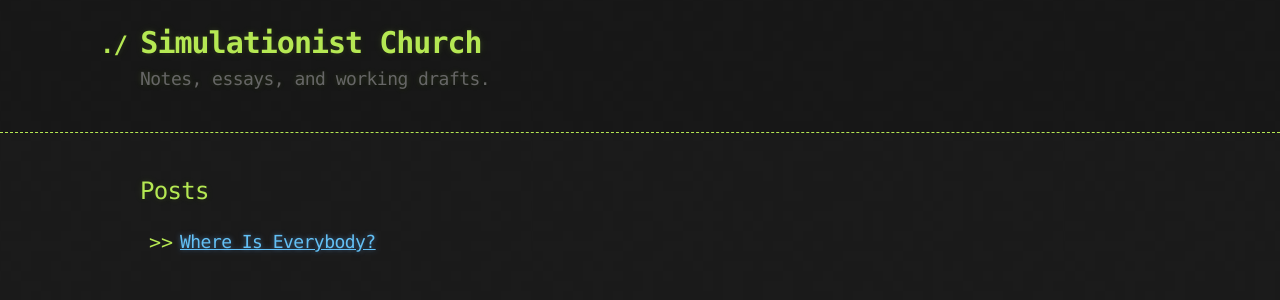
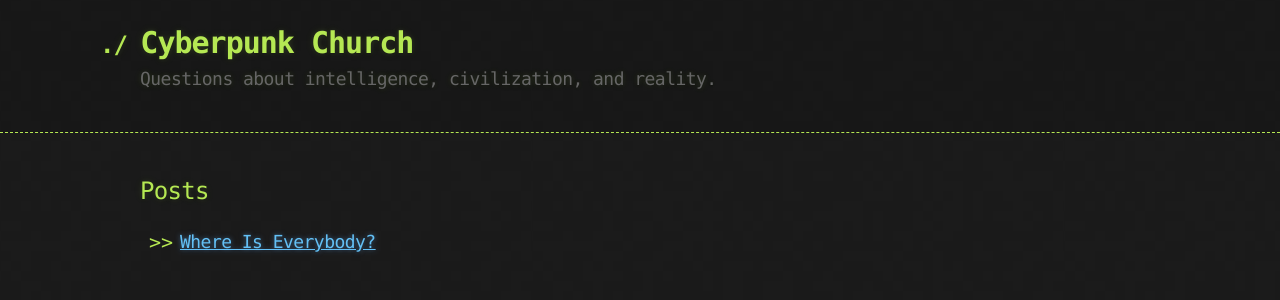
Before and after one commit to Soft-wa-re/simulationist.church, a Jekyll site: the page built from index.html, in a window 1280 px wide. Shown: the top 300 px of the page. Built offline with Jekyll 4.4.1, drawn with Linux system fonts in a browser that asks for light colours.

Commit message:
Change Name

```diff
--- a/_config.yml
+++ b/_config.yml
@@ -6,8 +6,8 @@
 # 'jekyll serve'. If you change this file, please restart the server process.
 
 # Site settings
-title: Simulationist Church
-description: Notes, essays, and working drafts.
+title: Cyberpunk Church
+description: Questions about intelligence, civilization, and reality.
 url: ""
 include: []
 
```
